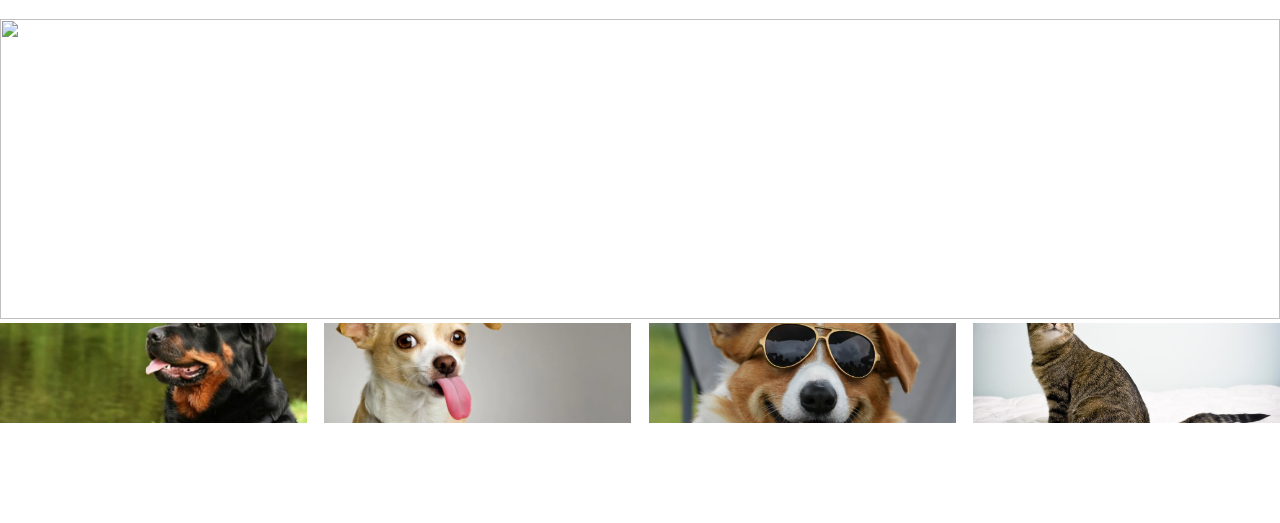
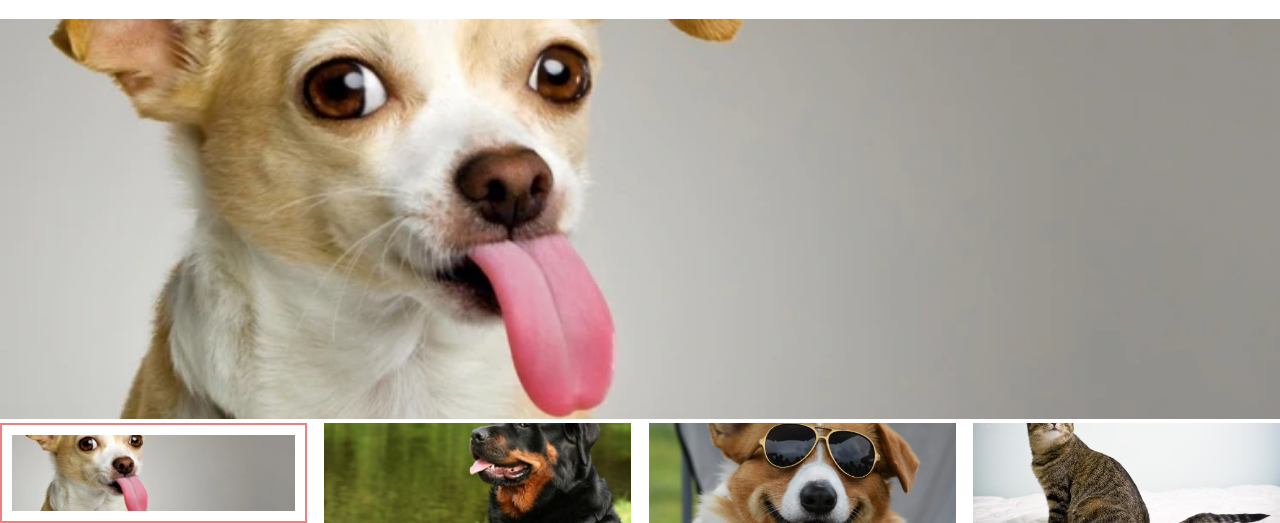
Before and after one commit to sebasgavi/201-web-js-events-examples, a plain HTML site: page index.html in a window 1280 px wide. Shown: the part 507-1030 px from the top of the page. Before the commit the page ends 930 px from the top, so only its background shows below. Drawn offline with Linux system fonts and the light colour scheme.

Commit message:
galery working

```diff
--- a/index.html
+++ b/index.html
@@ -49,8 +49,8 @@
     <section class="galery">
         <img class="galery__main" src="" alt="">
         <div class="galery__thumbs">
+            <img class="galery__thumb" src="./images/perro-beso-1024x576.webp" alt="">
             <img class="galery__thumb" src="./images/el-perro-salvo-a-su-dueno-cuando-creyo-que-se-ahogaba-795273.jpg" alt="">
-            <img class="galery__thumb" src="./images/perro-beso-1024x576.webp" alt="">
             <img class="galery__thumb" src="./images/perros_2.jpg" alt="">
             <img class="galery__thumb" src="./images/gato.jpg" alt="">
         </div>
--- a/scripts/main.js
+++ b/scripts/main.js
@@ -62,13 +62,22 @@ btnLeft.addEventListener('click', handleBtnPrevClick);
  * Galery
  */
 var main = document.querySelector('.galery__main');
-var img1 = document.querySelector('.galery__thumb');
-
-img1.addEventListener('click', function () {
+var thumbs = document.querySelectorAll('.galery__thumb');
+function handleImageClick (elem) {
     // leer atributo src de la imagen pequeña
-    var src = img1.getAttribute('src');
+    var src = elem.getAttribute('src');
     // setear atributo src a la imagen grande
     main.setAttribute('src', src);
+    thumbs.forEach(function(innerElem){
+        innerElem.classList.remove('galery__thumb--active');
+    });
     // agregar clase active
-    img1.classList.add('galery__thumb--active');
-});
+    elem.classList.add('galery__thumb--active');
+}
+function iterateThumbs (elem, index) {
+    elem.addEventListener('click', function () {
+        handleImageClick(elem);
+    });
+}
+thumbs.forEach(iterateThumbs);
+handleImageClick(thumbs[0]);
--- a/styles/main.scss
+++ b/styles/main.scss
@@ -89,7 +89,7 @@ $h: 300px;
 
 .galery{
     &__main{
-        height: 300px;
+        height: 400px;
         width: 100%;
         object-fit: cover;
         object-position: center;
```
Also changed, not shown: styles/main.css.
